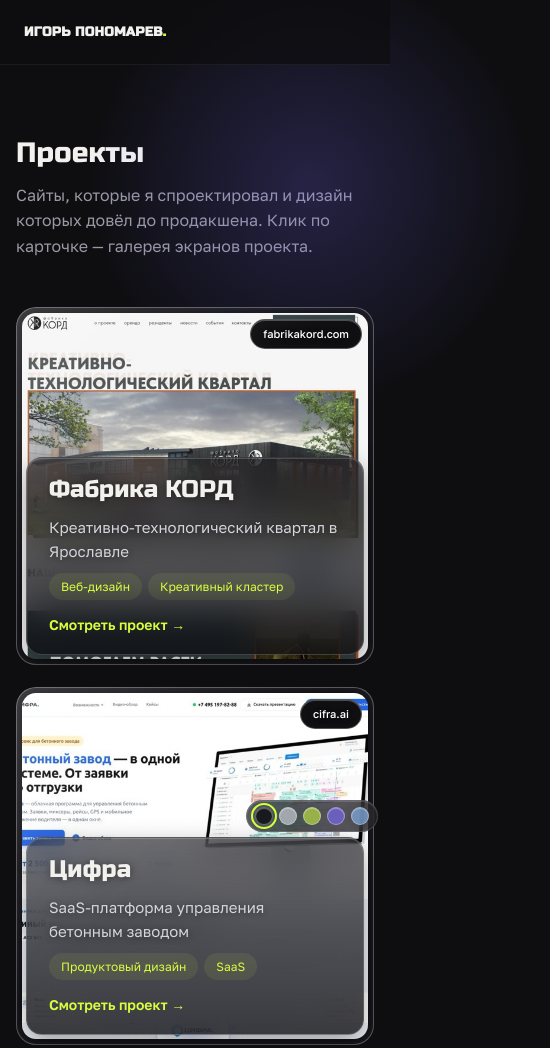
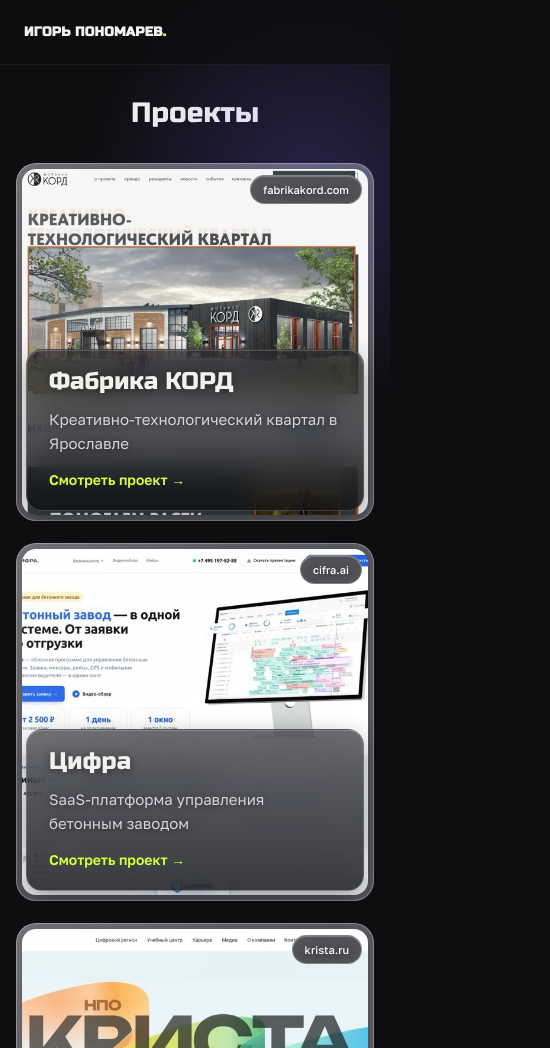
Before and after one commit to zerjg/portfolio, a plain HTML site: page index.html in a window 390 px wide. Shown: the top 1048 px of the page, 550 px wide, since content can reach past the window. Drawn offline with Linux system fonts and the light colour scheme.

Commit message:
Фокус: UI/UX · Веб-разработка; убран горизонтальный скролл; Пономарев без ё везде; серебро по умолчанию, пикер убран; теги убраны; заголовок по центру; anchor-ссылки убраны

```diff
--- a/index.html
+++ b/index.html
@@ -3,8 +3,8 @@
 <head>
   <meta charset="UTF-8">
   <meta name="viewport" content="width=device-width, initial-scale=1.0">
-  <title>Игорь Пономарёв — дизайнер</title>
-  <meta name="description" content="Портфолио Игоря Пономарёва — веб-дизайн и цифровые продукты: Фабрика КОРД, Цифра, НПО Криста.">
+  <title>Игорь Пономарев — дизайнер</title>
+  <meta name="description" content="Портфолио Игоря Пономарева — веб-дизайн и цифровые продукты: Фабрика КОРД, Цифра, НПО Криста.">
   <link rel="preconnect" href="https://fonts.googleapis.com">
   <link rel="preconnect" href="https://fonts.gstatic.com" crossorigin>
   <link href="https://fonts.googleapis.com/css2?family=Russo+One&family=Golos+Text:wght@400;500;600&display=swap" rel="stylesheet">
@@ -20,15 +20,11 @@
       --radius: 20px;
       --font-display: 'Russo One';
       --font-body: 'Golos Text';
-      --glass-tint: rgba(16,16,20,.6);
+      --glass-tint: rgba(235,235,245,.3);
     }
-    body[data-tint="silver"] { --glass-tint: rgba(235,235,245,.3); }
-    body[data-tint="lime"] { --glass-tint: rgba(216,255,62,.25); }
-    body[data-tint="violet"] { --glass-tint: rgba(123,108,255,.3); }
-    body[data-tint="ice"] { --glass-tint: rgba(140,190,255,.3); }
     h1, h2, h3, .logo { font-weight: 400; }
     * { margin: 0; padding: 0; box-sizing: border-box; }
-    html { scroll-behavior: smooth; }
+    html { scroll-behavior: smooth; overflow-x: clip; }
     body {
       background: var(--bg);
       color: var(--text);
@@ -36,6 +32,7 @@
       line-height: 1.6;
       -webkit-font-smoothing: antialiased;
       min-height: 100dvh; display: flex; flex-direction: column;
+      overflow-x: clip;
     }
     .wrap { max-width: 1080px; margin: 0 auto; padding: 0 24px; }
     h1, h2, h3 { font-family: var(--font-display), sans-serif; line-height: 1.2; }
@@ -55,16 +52,15 @@
     .nav-links a:hover { color: var(--text); }
 
     /* ---------- projects gallery ---------- */
-    section { padding: 72px 0 88px; scroll-margin-top: 72px; position: relative; flex: 1; display: flex; flex-direction: column; }
+    section { padding: 0 0 88px; scroll-margin-top: 72px; position: relative; flex: 1; display: flex; flex-direction: column; }
     section::before {
       content: ''; position: absolute; top: -120px; right: -160px;
       width: 480px; height: 480px; border-radius: 50%;
       background: radial-gradient(circle, rgba(123,108,255,.22), transparent 65%);
       pointer-events: none;
     }
-    .section-title { font-size: clamp(28px, 4.5vw, 44px); margin-bottom: 12px; }
-    .section-sub { color: var(--muted); margin-bottom: 48px; max-width: 560px; }
-    .section-head { padding: 0 24px; margin-top: auto; }
+    .section-title { font-size: clamp(28px, 4.5vw, 44px); margin-bottom: 0; }
+    .section-head { padding: 48px 24px; margin: auto 0; text-align: center; }
 
     .projects {
       display: grid; grid-template-columns: repeat(6, 1fr);
@@ -119,11 +115,6 @@
     }
     .project-info h3 { font-size: 17px; text-shadow: 0 1px 8px rgba(0,0,0,.5); }
     .project-info p { color: #d6d5dd; font-size: 12.5px; text-shadow: 0 1px 6px rgba(0,0,0,.45); }
-    .card-tags { display: flex; gap: 6px; flex-wrap: wrap; }
-    .card-tags span {
-      font-size: 10.5px; color: var(--accent); background: rgba(216,255,62,.08);
-      padding: 3px 10px; border-radius: 100px;
-    }
     .project-link { margin-top: 4px; color: var(--accent); font-weight: 600; font-size: 12.5px; }
     .project:hover .project-link { text-decoration: underline; text-underline-offset: 4px; }
 
@@ -155,29 +146,11 @@
     .footer-line .wrap { display: flex; justify-content: space-between; gap: 16px; flex-wrap: wrap; }
     .footer-line a:hover { color: var(--accent); }
 
-    /* ---------- glass tint picker ---------- */
-    .tint-picker {
-      position: fixed; right: 20px; bottom: 20px; z-index: 60;
-      display: flex; gap: 8px; padding: 8px 10px;
-      background: rgba(23,23,28,.7); backdrop-filter: blur(12px) saturate(1.4);
-      border: 1px solid rgba(255,255,255,.14); border-radius: 100px;
-      box-shadow: inset 0 1px 0 rgba(255,255,255,.15);
-    }
-    .tint-picker button {
-      width: 22px; height: 22px; border-radius: 50%; cursor: pointer;
-      border: 1px solid rgba(255,255,255,.35);
-      box-shadow: inset 0 1px 0 rgba(255,255,255,.3);
-      transition: transform .15s ease;
-    }
-    .tint-picker button:hover { transform: scale(1.15); }
-    .tint-picker button.on { outline: 2px solid var(--accent); outline-offset: 2px; }
-
     @media (max-width: 1999px) {
       .projects { grid-template-columns: repeat(3, 1fr); }
       .project-info { padding: 16px 20px; gap: 9px; }
       .project-info h3 { font-size: 21px; }
       .project-info p { font-size: 14px; }
-      .card-tags span { font-size: 12px; padding: 4px 12px; }
       .project-link { font-size: 13.5px; }
     }
     @media (max-width: 1199px) {
@@ -194,12 +167,10 @@
       .fact:nth-child(n+3) { border-top: 1px solid rgba(255,255,255,.07); }
       .nav-links { gap: 18px; }
       .logo { font-size: 13px; }
-      .tint-picker { right: 12px; bottom: 12px; padding: 6px 8px; gap: 6px; }
-      .tint-picker button { width: 18px; height: 18px; }
     }
     @media (max-width: 759px) {
       .projects { grid-template-columns: 1fr; gap: 22px; padding: 0 16px; }
-      .section-head { padding: 0 16px; }
+      .section-head { padding: 32px 16px; }
       .project-info { padding: 18px 22px; }
       .project.tilt-r.in, .project.tilt-l.in { transform: none; }
     }
@@ -214,14 +185,13 @@
 
 <nav id="top">
   <div class="wrap">
-    <a class="logo" href="#top">ИГОРЬ ПОНОМАРЕВ<span>.</span></a>
+    <a class="logo" href="index.html">ИГОРЬ ПОНОМАРЕВ<span>.</span></a>
   </div>
 </nav>
 
 <section id="works">
   <div class="section-head">
     <h2 class="section-title">Проекты</h2>
-    <p class="section-sub">Сайты, которые я спроектировал и дизайн которых довёл до продакшена. Клик по карточке — галерея экранов проекта.</p>
   </div>
   <div class="projects">
 
@@ -231,7 +201,6 @@
         <div class="project-info">
           <h3>Фабрика КОРД</h3>
           <p>Креативно-технологический квартал в Ярославле</p>
-          <div class="card-tags"><span>Веб-дизайн</span><span>Креативный кластер</span></div>
           <span class="project-link">Смотреть проект →</span>
         </div>
       </a>
@@ -242,7 +211,6 @@
         <div class="project-info">
           <h3>Цифра</h3>
           <p>SaaS-платформа управления бетонным заводом</p>
-          <div class="card-tags"><span>Продуктовый дизайн</span><span>SaaS</span></div>
           <span class="project-link">Смотреть проект →</span>
         </div>
       </a>
@@ -253,7 +221,6 @@
         <div class="project-info">
           <h3>НПО Криста</h3>
           <p>Цифровые платформы для государственного управления</p>
-          <div class="card-tags"><span>Корпоративный сайт</span><span>GovTech</span></div>
           <span class="project-link">Смотреть проект →</span>
         </div>
       </a>
@@ -264,7 +231,6 @@
         <div class="project-info">
           <h3>Гудград</h3>
           <p>Застройщик Ярославля: каталог новостроек и подбор квартир</p>
-          <div class="card-tags"><span>Веб-дизайн</span><span>Недвижимость</span></div>
           <span class="project-link">Смотреть проект →</span>
         </div>
       </a>
@@ -275,7 +241,6 @@
         <div class="project-info">
           <h3>TenderLand</h3>
           <p>Система точного поиска и анализа тендеров</p>
-          <div class="card-tags"><span>Продуктовый дизайн</span><span>SaaS</span></div>
           <span class="project-link">Смотреть проект →</span>
         </div>
       </a>
@@ -286,7 +251,6 @@
         <div class="project-info">
           <h3>ХОПМОЛТ</h3>
           <p>Крафтовая пивоварня Ярославля: каталог живого пива</p>
-          <div class="card-tags"><span>Бренд-сайт</span><span>Крафт</span></div>
           <span class="project-link">Смотреть проект →</span>
         </div>
       </a>
@@ -298,41 +262,24 @@
   <div class="wrap">
     <div class="facts-grid">
       <div class="fact"><b>Локация</b><span>Ярославль, Россия</span></div>
-      <div class="fact"><b>Фокус</b><span>Брендинг · UI/UX · Веб</span></div>
+      <div class="fact"><b>Фокус</b><span>UI/UX · Веб-разработка</span></div>
       <div class="fact"><b>Формат</b><span>Проекты и сотрудничество</span></div>
       <div class="fact"><b>Telegram</b><span><a href="https://t.me/zerjg" target="_blank" rel="noopener">@zerjg ↗</a></span></div>
     </div>
   </div>
   <div class="footer-line">
     <div class="wrap">
-      <span>© 2026 Игорь Пономарёв</span>
+      <span>© 2026 Игорь Пономарев</span>
       <a href="mailto:igor_p@live.ru">igor_p@live.ru</a>
     </div>
   </div>
 </footer>
-
-<div class="tint-picker" aria-label="Оттенок стекла">
-  <button data-tint="graphite" title="Графит" style="background:rgba(16,16,20,.85)"></button>
-  <button data-tint="silver" title="Серебро" style="background:rgba(235,235,245,.55)"></button>
-  <button data-tint="lime" title="Лайм" style="background:rgba(216,255,62,.55)"></button>
-  <button data-tint="violet" title="Фиолет" style="background:rgba(123,108,255,.6)"></button>
-  <button data-tint="ice" title="Лёд" style="background:rgba(140,190,255,.6)"></button>
-</div>
 
 <script>
 const io = new IntersectionObserver(entries => {
   entries.forEach(e => { if (e.isIntersecting) { e.target.classList.add("in"); io.unobserve(e.target); } });
 }, { threshold: 0.12 });
 document.querySelectorAll(".project").forEach(p => io.observe(p));
-
-function setTint(t) {
-  if (!["graphite", "silver", "lime", "violet", "ice"].includes(t)) t = "graphite";
-  document.body.dataset.tint = t;
-  localStorage.setItem("portfolio-tint", t);
-  document.querySelectorAll(".tint-picker button").forEach(b => b.classList.toggle("on", b.dataset.tint === t));
-}
-setTint(localStorage.getItem("portfolio-tint") || "graphite");
-document.querySelectorAll(".tint-picker button").forEach(b => b.addEventListener("click", () => setTint(b.dataset.tint)));
 
 // FLIP: плавный перенос карточек при смене числа колонок
 const grid = document.querySelector(".projects");
```
Also changed, not shown: project.html (+5 -4 lines).
